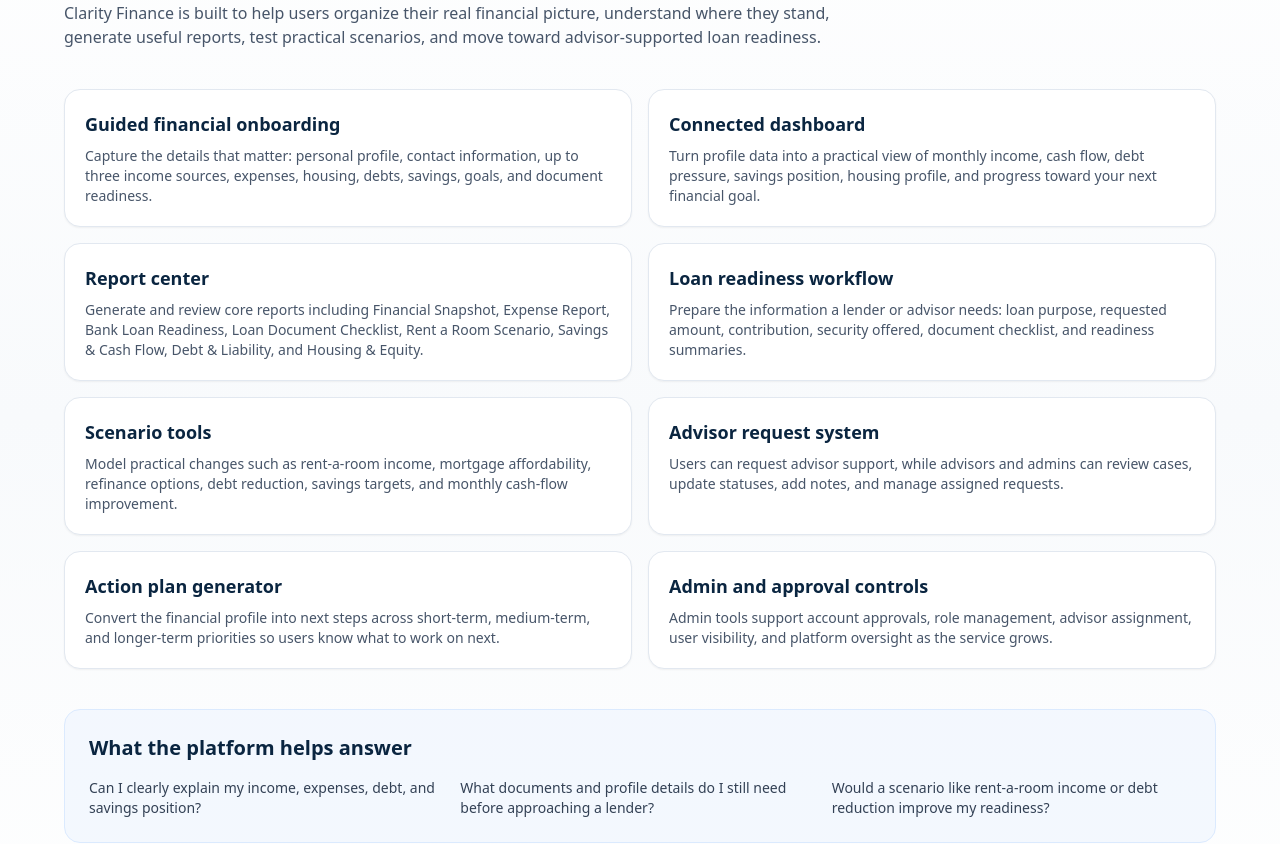
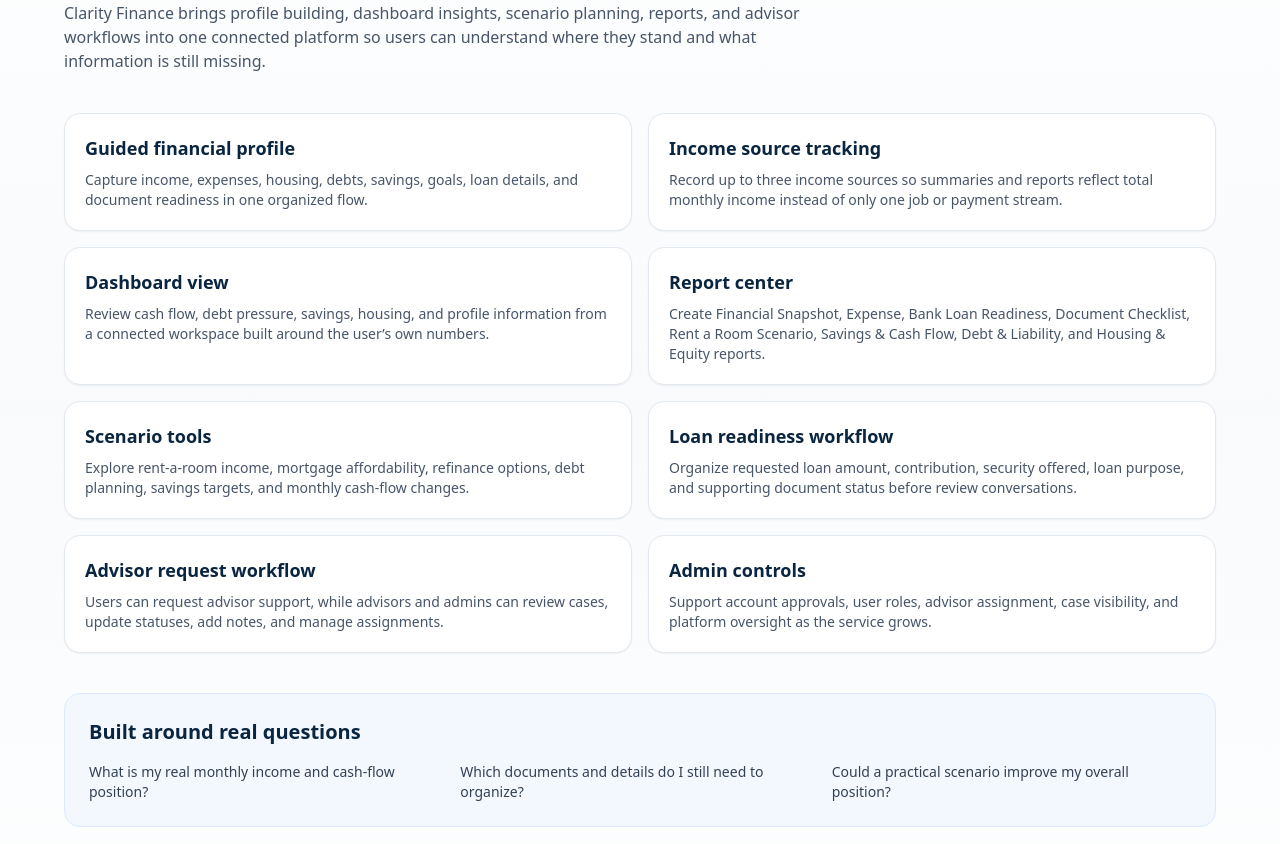
Before and after one commit to 345cayworks/clarityfinance, a Next.js app: page /features in a window 1280 px wide. Shown: the part 220-1064 px from the top of the page. Built offline with nearby package versions, Linux system fonts and the light colour scheme.

Commit message:
Sharpen features page marketing copy

```diff
--- a/app/(public)/features/page.tsx
+++ b/app/(public)/features/page.tsx
@@ -1,43 +1,43 @@
 const features = [
   {
-    title: "Guided financial onboarding",
+    title: "Guided financial profile",
     description:
-      "Capture the details that matter: personal profile, contact information, up to three income sources, expenses, housing, debts, savings, goals, and document readiness."
+      "Capture income, expenses, housing, debts, savings, goals, loan details, and document readiness in one organized flow."
   },
   {
-    title: "Connected dashboard",
+    title: "Income source tracking",
     description:
-      "Turn profile data into a practical view of monthly income, cash flow, debt pressure, savings position, housing profile, and progress toward your next financial goal."
+      "Record up to three income sources so summaries and reports reflect total monthly income instead of only one job or payment stream."
+  },
+  {
+    title: "Dashboard view",
+    description:
+      "Review cash flow, debt pressure, savings, housing, and profile information from a connected workspace built around the user’s own numbers."
   },
   {
     title: "Report center",
     description:
-      "Generate and review core reports including Financial Snapshot, Expense Report, Bank Loan Readiness, Loan Document Checklist, Rent a Room Scenario, Savings & Cash Flow, Debt & Liability, and Housing & Equity."
+      "Create Financial Snapshot, Expense, Bank Loan Readiness, Document Checklist, Rent a Room Scenario, Savings & Cash Flow, Debt & Liability, and Housing & Equity reports."
+  },
+  {
+    title: "Scenario tools",
+    description:
+      "Explore rent-a-room income, mortgage affordability, refinance options, debt planning, savings targets, and monthly cash-flow changes."
   },
   {
     title: "Loan readiness workflow",
     description:
-      "Prepare the information a lender or advisor needs: loan purpose, requested amount, contribution, security offered, document checklist, and readiness summaries."
+      "Organize requested loan amount, contribution, security offered, loan purpose, and supporting document status before review conversations."
   },
   {
-    title: "Scenario tools",
+    title: "Advisor request workflow",
     description:
-      "Model practical changes such as rent-a-room income, mortgage affordability, refinance options, debt reduction, savings targets, and monthly cash-flow improvement."
+      "Users can request advisor support, while advisors and admins can review cases, update statuses, add notes, and manage assignments."
   },
   {
-    title: "Advisor request system",
+    title: "Admin controls",
     description:
-      "Users can request advisor support, while advisors and admins can review cases, update statuses, add notes, and manage assigned requests."
-  },
-  {
-    title: "Action plan generator",
-    description:
-      "Convert the financial profile into next steps across short-term, medium-term, and longer-term priorities so users know what to work on next."
-  },
-  {
-    title: "Admin and approval controls",
-    description:
-      "Admin tools support account approvals, role management, advisor assignment, user visibility, and platform oversight as the service grows."
+      "Support account approvals, user roles, advisor assignment, case visibility, and platform oversight as the service grows."
   }
 ];
 
@@ -46,10 +46,10 @@ export default function FeaturesPage() {
     <div className="space-y-10 pt-10">
       <header className="max-w-3xl">
         <p className="text-xs font-semibold uppercase tracking-wide text-blue-700">Features</p>
-        <h1 className="mt-2 text-3xl font-semibold text-[#0A2540]">A financial profile, reporting, and loan-readiness workspace</h1>
+        <h1 className="mt-2 text-3xl font-semibold text-[#0A2540]">A clearer way to organize finances before the next big move</h1>
         <p className="mt-3 text-slate-600">
-          Clarity Finance is built to help users organize their real financial picture, understand where they stand, generate
-          useful reports, test practical scenarios, and move toward advisor-supported loan readiness.
+          Clarity Finance brings profile building, dashboard insights, scenario planning, reports, and advisor workflows into one
+          connected platform so users can understand where they stand and what information is still missing.
         </p>
       </header>
       <div className="grid gap-4 md:grid-cols-2">
@@ -61,11 +61,11 @@ export default function FeaturesPage() {
         ))}
       </div>
       <section className="rounded-2xl border border-blue-100 bg-blue-50/60 p-6">
-        <h2 className="text-xl font-semibold text-[#0A2540]">What the platform helps answer</h2>
+        <h2 className="text-xl font-semibold text-[#0A2540]">Built around real questions</h2>
         <div className="mt-4 grid gap-3 text-sm text-slate-700 md:grid-cols-3">
-          <p>Can I clearly explain my income, expenses, debt, and savings position?</p>
-          <p>What documents and profile details do I still need before approaching a lender?</p>
-          <p>Would a scenario like rent-a-room income or debt reduction improve my readiness?</p>
+          <p>What is my real monthly income and cash-flow position?</p>
+          <p>Which documents and details do I still need to organize?</p>
+          <p>Could a practical scenario improve my overall position?</p>
         </div>
       </section>
     </div>
```
